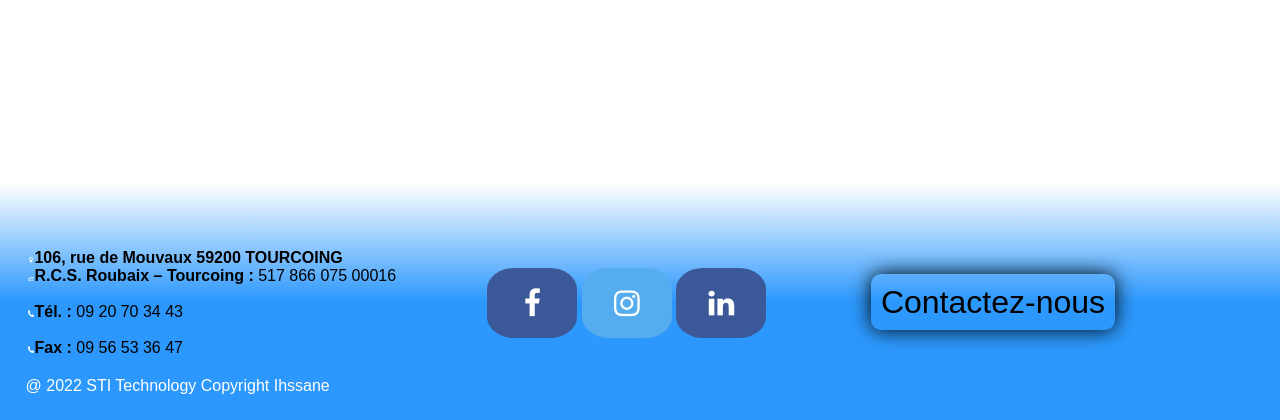
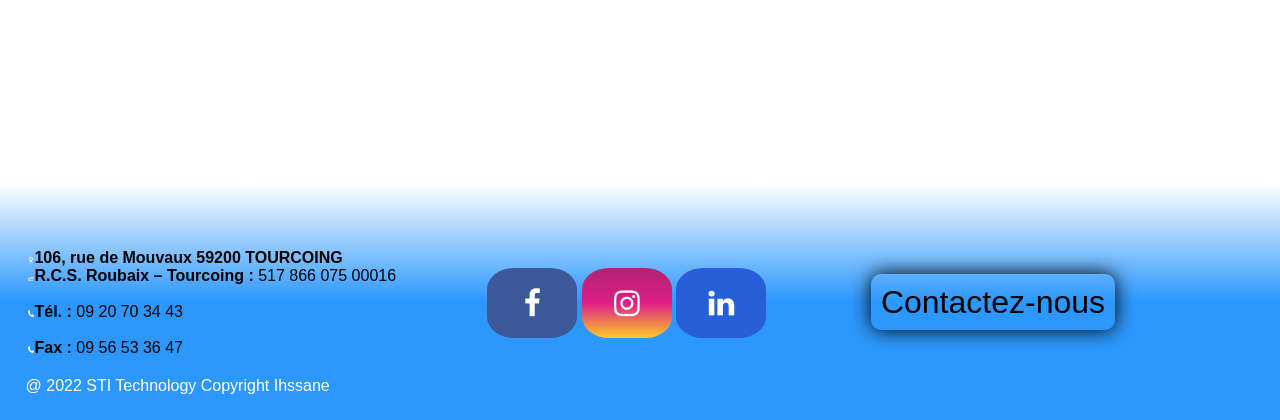
Before and after one commit to Ancestrix/sti-technology, a PHP site: page / in a window 1280 px wide. Shown: the part 916-1336 px from the top of the page. Run offline with PHP 8.4, Linux system fonts and the light colour scheme.

Commit message:
ajout des modif

```diff
--- a/style_contact.css
+++ b/style_contact.css
@@ -223,12 +223,12 @@ footer a:hover{
   }
 
   .fa-instagram {
-    background: #55ACEE;
+    background: linear-gradient(#af2370,#dd1e87,#fdcb26);
     color: white;
   }
 
   .fa-linkedin {
-    background: #3B5998;
+    background: #275fd8;
     color: white;
   }
 
--- a/style_index.css
+++ b/style_index.css
@@ -148,12 +148,12 @@ footer a:hover{
   }
 
   .fa-instagram {
-    background: #55ACEE;
+    background: linear-gradient(#af2370,#dd1e87,#fdcb26);
     color: white;
   }
 
   .fa-linkedin {
-    background: #3B5998;
+    background: #275fd8;
     color: white;
   }
 
--- a/style_service.css
+++ b/style_service.css
@@ -169,12 +169,12 @@ footer a:hover{
   }
 
   .fa-instagram {
-    background: #55ACEE;
+    background: linear-gradient(#af2370,#dd1e87,#fdcb26);
     color: white;
   }
 
   .fa-linkedin {
-    background: #3B5998;
+    background: #275fd8;
     color: white;
   }
 
```
